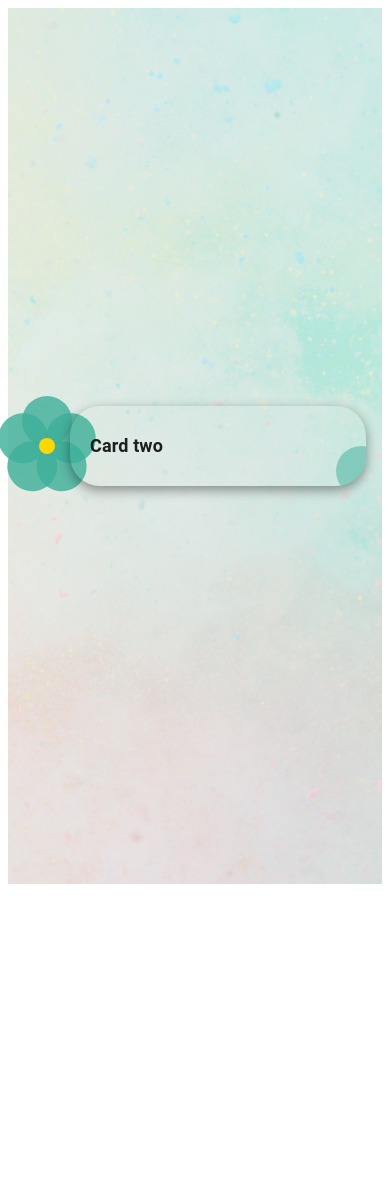
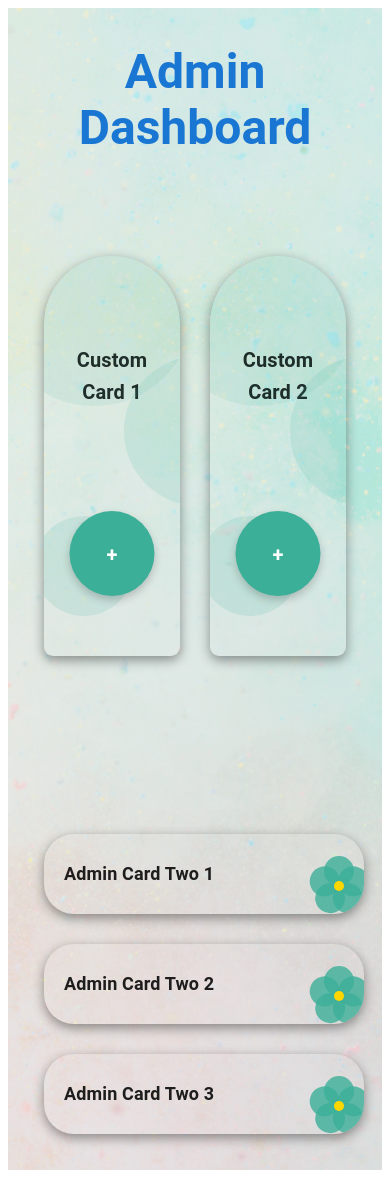
Before and after one commit to HanoodTunio/living-with-bpd, a React (Vite) app in the folder front-end/: page / in a window 390 px wide. Before the commit the page ends 892 px from the top, so only its background shows below. Built offline with nearby package versions, Linux system fonts and the light colour scheme.

Commit message:
Created base structure for AdminPage with Grid2 for responsive layout.

```diff
--- a/front-end/src/App.jsx
+++ b/front-end/src/App.jsx
@@ -33,6 +33,7 @@ import UserProfilePage from "./pages/UserProfilePage";
 import AdminCard from "../src/components/common/Admin/AdminCard";
 import AdminCardTwo from "../src/components/common/Admin/AdminCardTwo";
 import Flower from "./components/common/Admin/Flower";
+import AdminPage from "./pages/AdminPage";
 
 const App = () => {
   return (
@@ -45,13 +46,14 @@ const App = () => {
         backgroundRepeat: "no-repeat", // Avoid repeating the background image
         display: "flex", // Flexbox to align content
         justifyContent: "center", // Horizontally center the content
-        alignItems: "center", // Vertically center the content
+        //alignItems: "center", // Vertically center the content
         padding: 2, // Optional: to provide some space around the content
       }}
     >
       {/* <BinaryTrackerPage /> Render the page directly */}
-      <Flower size={50} petalCount={5} color="#3CAF99" />
-      <AdminCardTwo heading={"Card two"} />
+      {/* <Flower size={50} petalCount={5} color="#3CAF99" />
+      <AdminCardTwo heading={"Card two"} /> */}
+      <AdminPage />
     </Box>
   );
 };
--- a/front-end/src/components/common/Admin/AdminCardTwo.jsx
+++ b/front-end/src/components/common/Admin/AdminCardTwo.jsx
@@ -1,6 +1,7 @@
 import React from "react";
 import { Box, Typography } from "@mui/material";
 import Circle from "../Circle/Circle"; // Assuming this Circle component is already working
+import Flower from "./Flower";
 
 const AdminCardTwo = ({ heading, onButtonClick }) => {
   return (
@@ -46,22 +47,22 @@ const AdminCardTwo = ({ heading, onButtonClick }) => {
       <Box
         sx={{
           position: "absolute",
-          right: "40px", // Keep the circle within the card on the right
-          top: "50%", // Vertically center the circle
+          right: "10px", // Keep the circle within the card on the right
+          top: "70%", // Vertically center the circle
           transform: "translateY(-50%)", // Correct vertical alignment
           zIndex: 1, // Ensure circle stays below the heading text
           // Responsive adjustments
           "@media (max-width: 600px)": {
             right: "10px", // For small screens, move the circle slightly inward
-            top: "45%", // Adjust vertical positioning for small screens
+            top: "70%", // Adjust vertical positioning for small screens
           },
           "@media (max-width: 900px)": {
-            right: "30px", // Adjust for medium screens
-            top: "50%", // Ensure the circle is still centered on medium screens
+            right: "10px", // Adjust for medium screens
+            top: "65%", // Ensure the circle is still centered on medium screens
           },
         }}
       >
-        <Circle size={50} color="#3CAF99" opacity={0.5} />
+        <Flower size={30} petalCount={5} color="#3CAF99" />
       </Box>
     </Box>
   );
--- /dev/null
+++ b/front-end/src/pages/AdminPage.jsx
@@ -0,0 +1,93 @@
+import React from "react";
+import { Box, Grid2, Typography, Container } from "@mui/material";
+import AdminCardTwo from "../components/common/Admin/AdminCardTwo"; // Adjust the path if necessary
+import CustomCard from "../components/common/Admin/AdminCard"; // Assuming you have a CustomCard component
+import Flower from "../components/common/Admin/Flower"; // Adjust the import path if needed
+
+const AdminPage = () => {
+  // Button click handler for AdminCardTwo
+  const handleAdminCardTwoButtonClick = () => {
+    alert("Admin Card Two Button Clicked!");
+  };
+
+  // Button click handler for CustomCard
+  const handleCustomCardButtonClick = () => {
+    alert("Custom Card Button Clicked!");
+  };
+
+  return (
+    <Container maxWidth="xl" sx={{ padding: "20px", position: "relative" }}>
+      {/* Header */}
+      <Box
+        sx={{
+          textAlign: "center",
+          marginBottom: "100px",
+          position: "relative",
+        }}
+      >
+        <Typography variant="h3" color="primary" sx={{ fontWeight: "bold" }}>
+          Admin Dashboard
+        </Typography>
+      </Box>
+
+      {/* Grid Container for positioning CustomCards and AdminCardTwo */}
+      <Grid2 container spacing={16} justifyContent="center">
+        {/* Left Side: CustomCards Container */}
+        <Grid2 item xs={12} md={5}>
+          <Box
+            sx={{
+              display: "flex",
+              flexDirection: "row", // Horizontal layout for CustomCards
+              gap: "30px", // Space between custom cards
+              alignItems: "center", // Align cards horizontally
+            }}
+          >
+            {/* Custom Card 1 */}
+            <CustomCard
+              heading="Custom Card 1"
+              onButtonClick={handleCustomCardButtonClick}
+            />
+
+            {/* Custom Card 2 */}
+            <CustomCard
+              heading="Custom Card 2"
+              onButtonClick={handleCustomCardButtonClick}
+            />
+          </Box>
+        </Grid2>
+
+        {/* Right Side: AdminCardTwo Container */}
+        <Grid2 item xs={12} md={5}>
+          <Box
+            sx={{
+              display: "flex",
+              flexDirection: "column", // Stack AdminCards vertically
+              gap: "30px", // Space between AdminCards
+              marginTop: "50px", // Add some top margin
+            }}
+          >
+            {/* Admin Card Two 1 */}
+            <AdminCardTwo
+              heading="Admin Card Two 1"
+              onButtonClick={handleAdminCardTwoButtonClick}
+            />
+
+            {/* Admin Card Two 2 */}
+            <AdminCardTwo
+              heading="Admin Card Two 2"
+              onButtonClick={handleAdminCardTwoButtonClick}
+            />
+
+            {/* Admin Card Two 3 */}
+            <AdminCardTwo
+              heading="Admin Card Two 3"
+              onButtonClick={handleAdminCardTwoButtonClick}
+            />
+          </Box>
+        </Grid2>
+      </Grid2>
+    </Container>
+  );
+};
+
+export default AdminPage;
```
